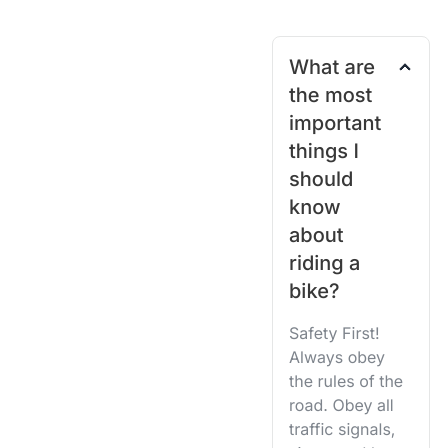
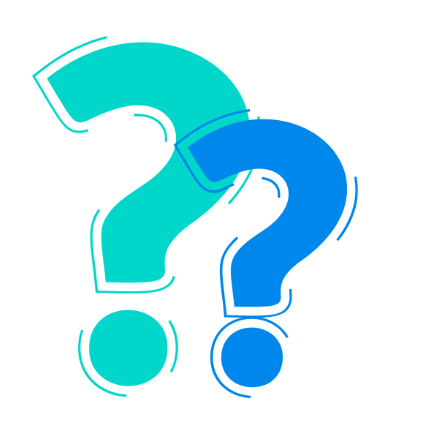
Before and after one commit to jbjoybiswasjb/biker_zone_project_with_tailwind_daisy_ui, a plain HTML site: page index.html in a window 390 px wide. Shown: the part 5956-6404 px from the top of the page, 430 px wide, since content can reach past the window. Drawn offline with nearby package versions, Linux system fonts and the light colour scheme.

Commit message:
Frequently asked sectoin responsive completed.

```diff
--- a/index.html
+++ b/index.html
@@ -347,8 +347,8 @@
             <!-- Frequently section. -->
             <section class="my-32">
                 <h3 class="text-[#0D0925] text-5xl font-semibold text-center mb-12">Frequently <span class="text-common_color_1">Asked Questions</span></h3>
-                <div class="flex justify-between px-40 gap-28 ">
-                    <div class="flex-1">
+                <div class="flex justify-between flex-col md:flex-col lg:flex-row px-8 md:px-14 lg:px-0 gap-16 md:gap-10 lg:gap-28 ">
+                    <div class="flex-1 flex justify-center">
                         <img src="images/others/faq.png" alt="">
                     </div>
                     <div class="join join-vertical flex-1 inter_font">
@@ -402,7 +402,9 @@
                                                     Footer.
             ===================================================================================
          -->
-        <footer></footer>
+        <footer>
+
+        </footer>
 
     </body>
 
```
